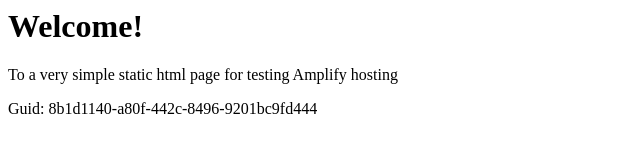
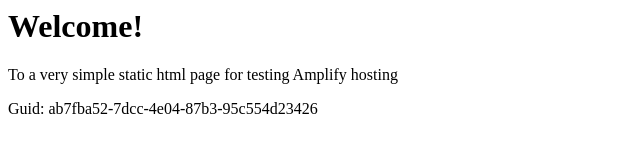
Before and after one commit to aws-aemilia-pdx/Github-PR-Commit-Integration-Test-DoNotTouch-GithubWebhookPreviewCanaryTest-v1-preprod-us-west-2, a website: page src/index.html in a window 1280 px wide. Shown: the full height of the page, 0-640 px from the left. Drawn offline with Linux system fonts and the light colour scheme.

Commit message:
commit from integ tests

```diff
--- a/src/index.html
+++ b/src/index.html
@@ -12,6 +12,6 @@
 <body>
     <h1>Welcome!</h1>
     <p>To a very simple static html page for testing Amplify hosting</p>
-    <p>Guid: 8b1d1140-a80f-442c-8496-9201bc9fd444</p></body>
+    <p>Guid: ab7fba52-7dcc-4e04-87b3-95c554d23426</p></body>
 
 </html>
```
